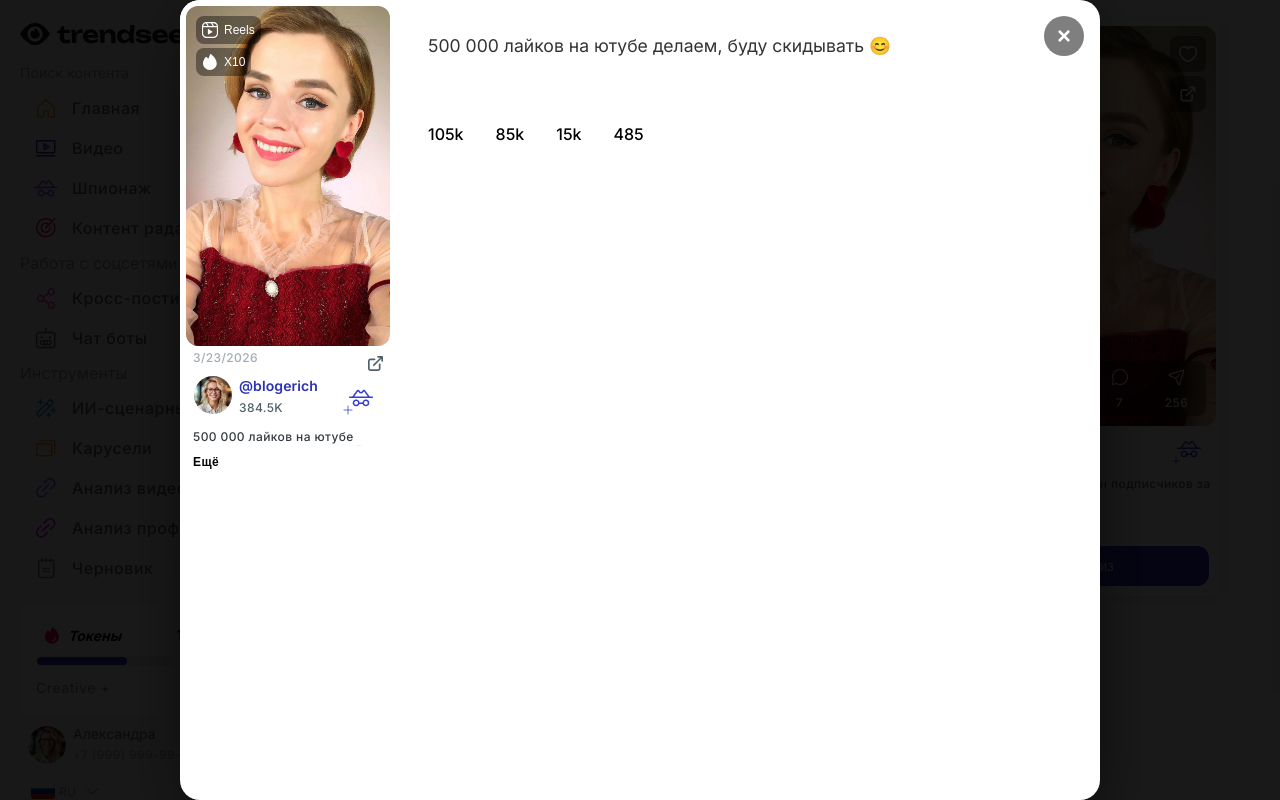
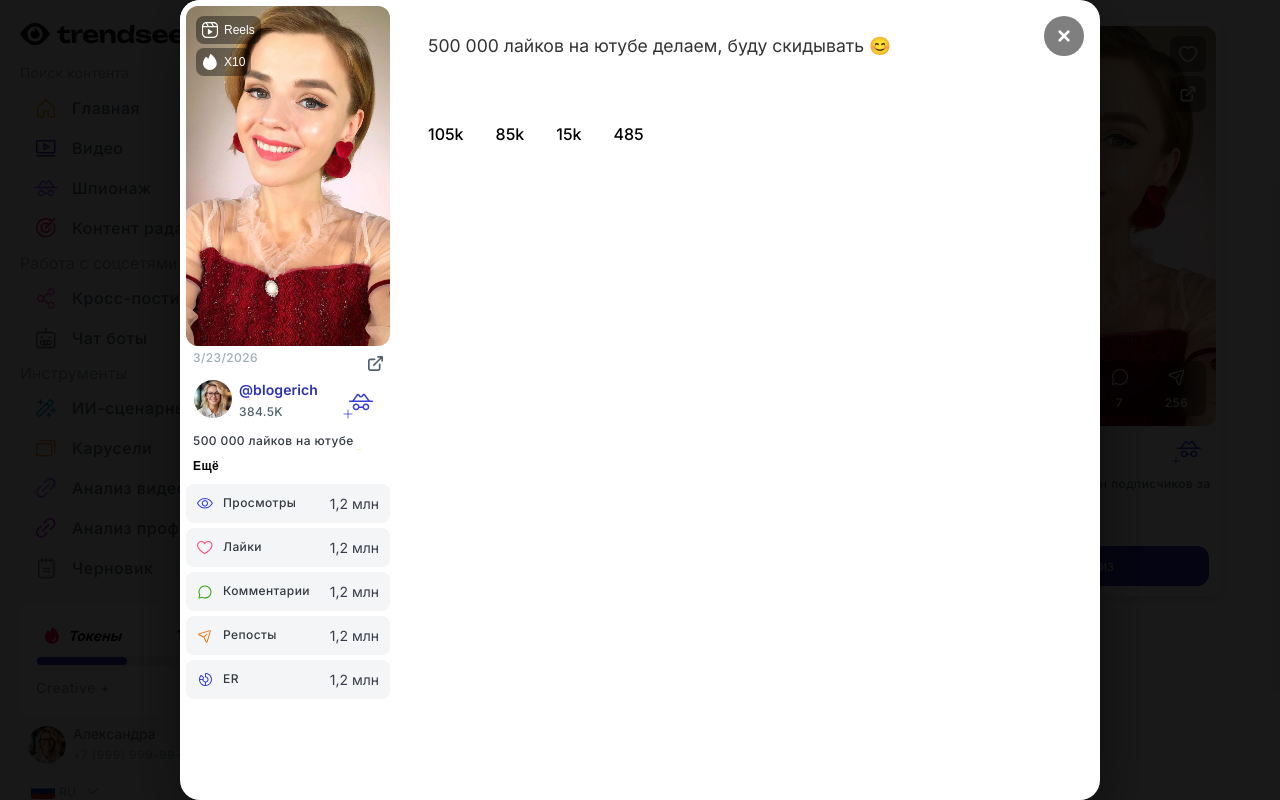
Before and after one commit to Pellesh011/trendsee-test, a Vue app in the folder frontend/: page / in a window 1280 px wide. Both pictures are taken after a click on the button 451 px from the left and 308 px from the top of the page. Built offline with nearby package versions, Linux system fonts and the light colour scheme.

Commit message:
left side modal complete

```diff
--- a/frontend/src/assets/main.css
+++ b/frontend/src/assets/main.css
@@ -60,12 +60,20 @@ button {
   --backgroud-tertiary: #E6E8EA;
   --background-brand-subtle: #D5D6F8;
   --gray-8: #343A40;
+  --gray-7: #393C4C;
+  --backgroud-secondary:#F4F5F6;
 
+}
+.backgroud-secondary{
+  background-color: var(--backgroud-secondary);
 }
 .gray-8{
   color: var(--gray-8);
 }
 
+.gray-7{
+  color: var(--gray-7);
+}
 .background-tertiary {
   background-color: var(--backgroud-tertiary, #E6E8EA);
 }
@@ -218,6 +226,9 @@ button.primary.background-default {
 .icon img {
     max-width: 100%;
     max-height: 100%;
+}
+.ml-10{
+  margin-left: 10px;
 }
 
 .mt-5{
@@ -397,3 +408,19 @@ button.primary.background-default {
     max-width: none;
   }
 }
+
+.color-filter-blue{
+  filter: brightness(0) saturate(100%) invert(18%) sepia(93%) saturate(3212%) hue-rotate(235deg) brightness(87%) contrast(90%);
+}
+
+.color-filter-electic-crimson {
+  filter: brightness(0) saturate(100%) invert(42%) sepia(11%) saturate(5608%) hue-rotate(308deg) brightness(107%) contrast(101%);
+}
+
+.color-filter-green-bell-pepper{
+  filter: brightness(0) saturate(100%) invert(68%) sepia(67%) saturate(6529%) hue-rotate(71deg) brightness(98%) contrast(101%);
+}
+
+.color-filter-lucky-orange{
+filter: brightness(0) saturate(100%) invert(45%) sepia(96%) saturate(1677%) hue-rotate(1deg) brightness(93%) contrast(100%);
+}
--- a/frontend/src/components/ui/ReelModal.vue
+++ b/frontend/src/components/ui/ReelModal.vue
@@ -26,7 +26,9 @@
             <div class="container  flex flex-full-width mt-5">
               <p class="text-secondary-inverse caption text-lh-caption regular">{{ modalStore.activePost?.date || new
                 Date().toLocaleDateString() }}</p>
-                  <img src="@/assets/images/icons/open.svg" alt="open" class="mt-5">
+              <a href="">
+                <img src="@/assets/images/icons/open.svg" alt="open" class="mt-5">
+              </a>
             </div>
             <div class="blogger-card container">
               <div class="flex">
@@ -39,7 +41,6 @@
                     <span class="action-small regular text-secondary">{{ modalStore.activePost?.followers || ''
                     }}</span>
                   </div>
-
                 </div>
               </div>
               <div class="height-100 mt-10">
@@ -49,9 +50,62 @@
               </div>
             </div>
             <div class="container video-card-desc-short mt-10">
-               <Expand v-model="modalStore.activePost.desc" :maxCollapsedHeight="16" :transitionMs="250" />
-
-
+              <Expand v-model="modalStore.activePost.desc" :maxCollapsedHeight="16" :transitionMs="250" />
+            </div>
+            <div class="mt-10">
+              <div class="horizontal-align flex-full-width backgroud-secondary modal-stat-item ">
+                <div class="horizontal-align ">
+                  <div class="icon  icon-16">
+                    <img src="@/assets/images/icons/views.svg" alt="views" class="color-filter-blue">
+                  </div>
+                  <span class="caption text-lh-caption regular gray-8  ml-10">Просмотры</span>
+                </div>
+                <span class="text-secondary body-small gray-7 ">1,2 млн</span>
+              </div>
+            </div>
+            <div class="mt-5">
+              <div class="horizontal-align flex-full-width backgroud-secondary modal-stat-item ">
+                <div class="horizontal-align ">
+                  <div class="icon  icon-16">
+                    <img src="@/assets/images/icons/likes.svg" alt="views" class="color-filter-electic-crimson">
+                  </div>
+                  <span class="caption text-lh-caption regular gray-8  ml-10">Лайки</span>
+                </div>
+                <span class="text-secondary body-small gray-7 ">1,2 млн</span>
+              </div>
+            </div>
+            <div class="mt-5">
+              <div class="horizontal-align flex-full-width backgroud-secondary modal-stat-item ">
+                <div class="horizontal-align ">
+                  <div class="icon  icon-16">
+                    <img src="@/assets/images/icons/comments.svg" alt="views" class="color-filter-green-bell-pepper">
+                  </div>
+                  <span class="caption text-lh-caption regular gray-8  ml-10">Комментарии</span>
+                </div>
+                <span class="text-secondary body-small gray-7 ">1,2 млн</span>
+              </div>
+            </div>
+            <div class="mt-5">
+              <div class="horizontal-align flex-full-width backgroud-secondary modal-stat-item ">
+                <div class="horizontal-align ">
+                  <div class="icon  icon-16">
+                    <img src="@/assets/images/icons/shares.svg" alt="views" class="color-filter-lucky-orange">
+                  </div>
+                  <span class="caption text-lh-caption regular gray-8  ml-10">Репосты</span>
+                </div>
+                <span class="text-secondary body-small gray-7 ">1,2 млн</span>
+              </div>
+            </div>
+            <div class="mt-5">
+              <div class="horizontal-align flex-full-width backgroud-secondary modal-stat-item ">
+                <div class="horizontal-align ">
+                  <div class="icon  icon-16">
+                    <img src="@/assets/images/icons/er.svg" alt="views" class="">
+                  </div>
+                  <span class="caption text-lh-caption regular gray-8  ml-10">ER</span>
+                </div>
+                <span class="text-secondary body-small gray-7 ">1,2 млн</span>
+              </div>
             </div>
           </div>
         </div>
@@ -189,18 +243,13 @@ import Expand from '@/components/ui/ExpandContent.vue' // путь к файлу
   flex-wrap: wrap;
 }
 
-.stat-item {
-  display: flex;
-  flex-direction: column;
-  align-items: center;
-  gap: 0.5rem;
-  font-weight: 500;
+.modal-stat-item {
+  padding: 10px;
+  white-space: nowrap;
+  border: 1px solid transparent;
+  border-radius: 8px;
 }
 
-.stat-item img {
-  width: 24px;
-  height: 24px;
-}
 
 .modal-blogger {
   display: flex;
@@ -293,9 +342,7 @@ import Expand from '@/components/ui/ExpandContent.vue' // путь к файлу
   display: block;
 }
 
-.video-card-desc-short {
-
-}
+.video-card-desc-short {}
 
 .blogger-card {
   display: flex;
```
Also changed, not shown: frontend/src/assets/images/icons/er.svg (added).
